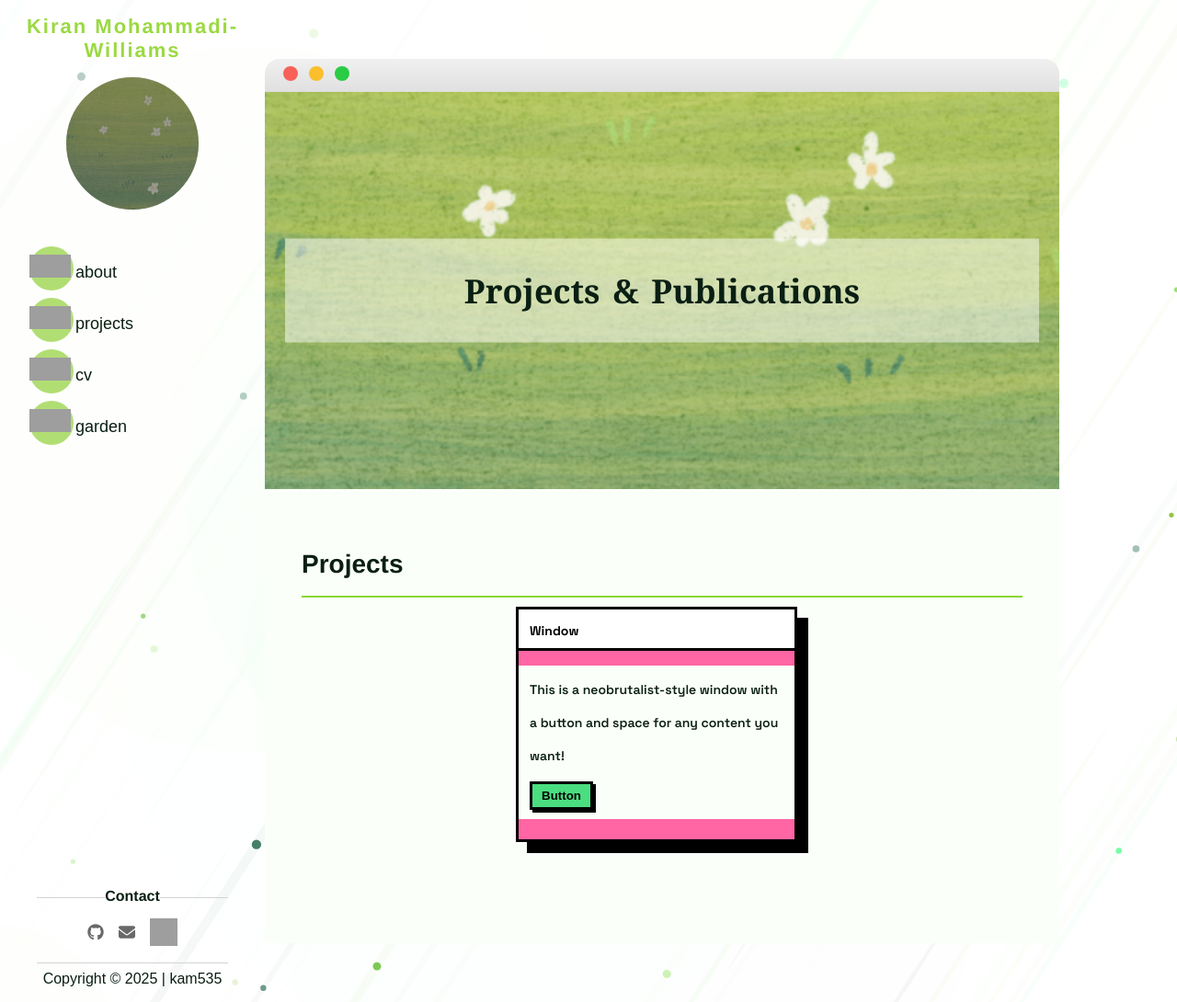
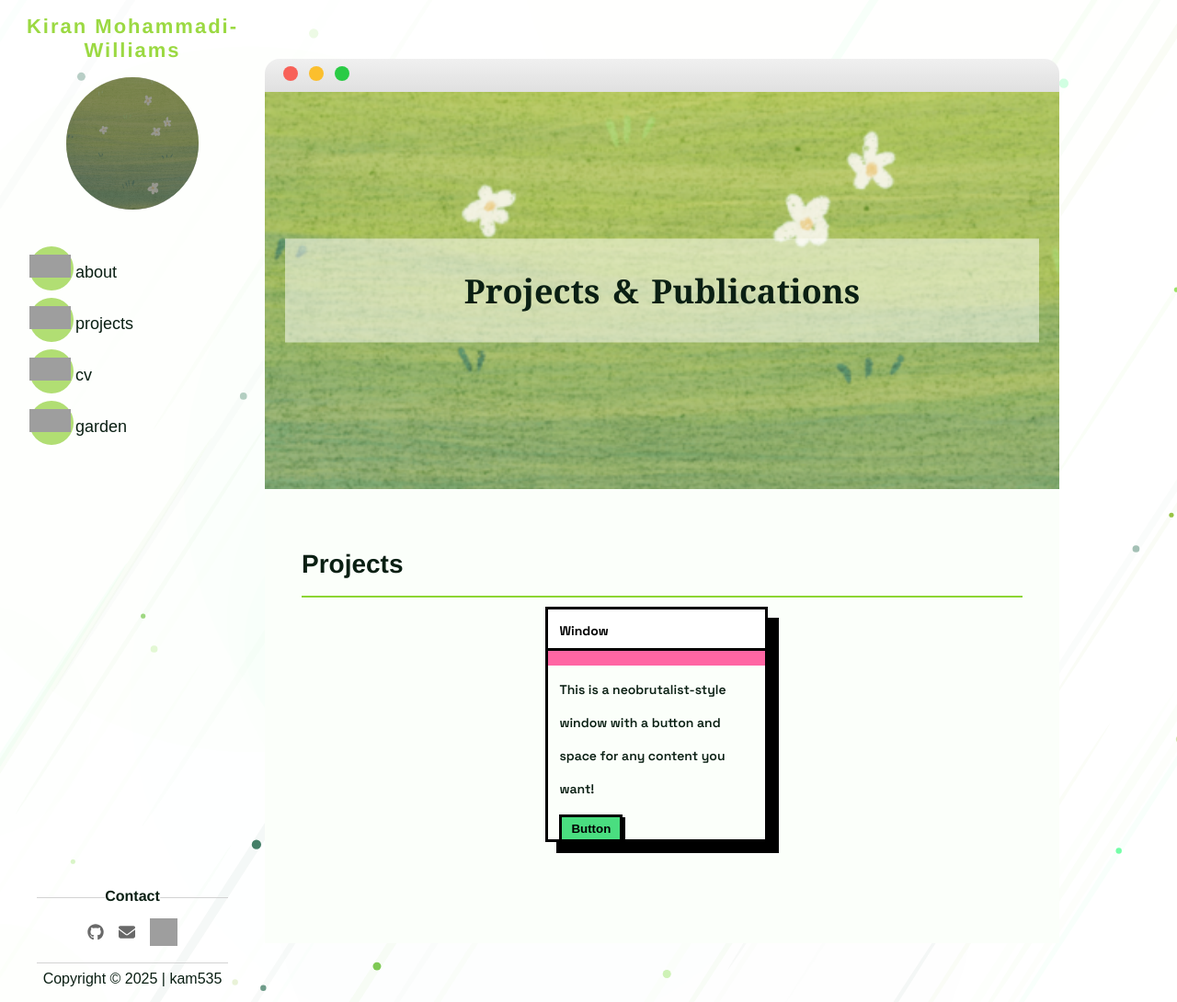
Before and after one commit to green-queen/green-queen.github.io, a Jekyll site: the page built from _pages/projects.md, in a window 1280 px wide and 1090 px high. Shown: the whole window at 92% size. Built offline with Jekyll 4.4.1, drawn with Linux system fonts in a browser that asks for light colours; some web fonts are replaced; grey boxes are pictures that could not be loaded.

Commit message:
Update post.scss

```diff
--- a/_sass/post.scss
+++ b/_sass/post.scss
@@ -5,7 +5,7 @@
 
 .card {
   font-family: 'Space Grotesk', sans-serif;
-  width: 300px;
+  width: 30%;
   height: 250px;
   translate: -6px -6px;
   background: #ff66a3;
@@ -13,6 +13,13 @@
   box-shadow: 12px 12px 0 #000000;
   overflow: hidden;
   transition: all 0.3s ease;
+}
+
+.card-gallery {
+  display: flex;
+  flex-wrap: wrap;
+  justify-content: flex-start;
+  gap: 20px;
 }
 
 .head {
```
